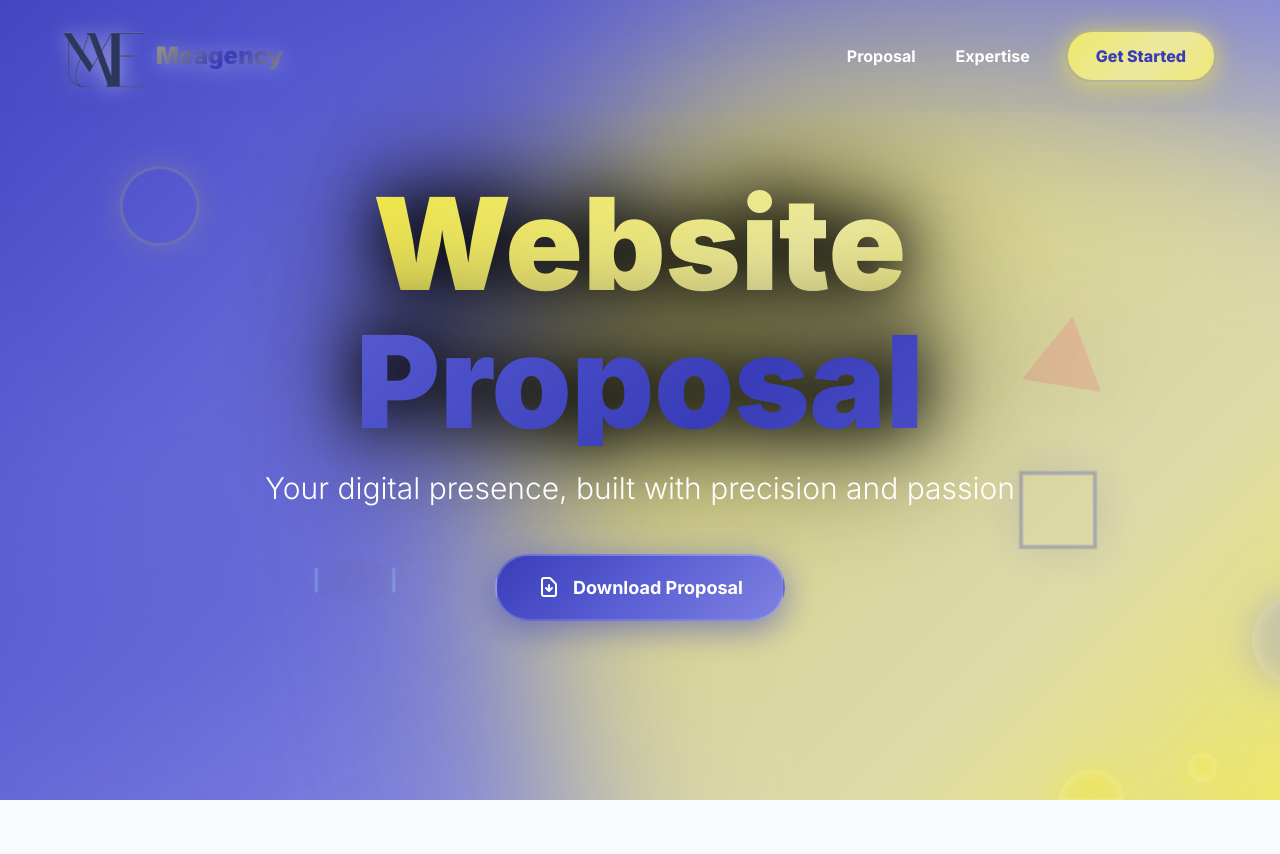
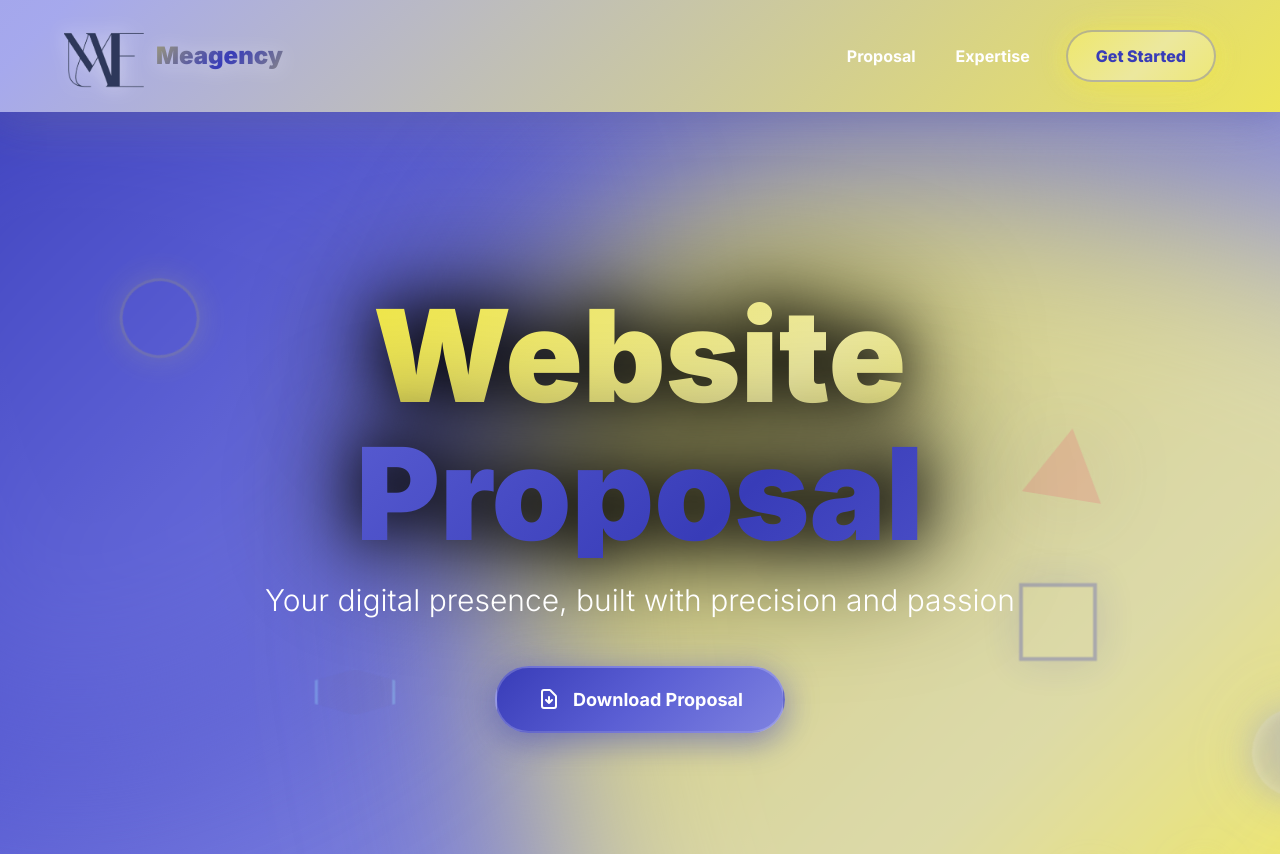
Before and after one commit to abukhshba/proposal, a plain HTML site: page index.html in a window 1280 px wide. Shown: the top 854 px of the page. Drawn offline with nearby package versions, Linux system fonts and the light colour scheme.

Commit message:
Revert "merge"
This reverts commit 56b398b41e9abf663f8605989894d8689f05e4e3.

```diff
--- a/index.html
+++ b/index.html
@@ -50,7 +50,7 @@
                         },
                         'fade-in': {
                             'from': { opacity: '0' },
-                            'to  ': { opacity: '1' },
+                            'to': { opacity: '1' },
                         },
                         'pulse-border': {
                             '0%, 100%': { borderColor: 'rgba(99, 102, 241, 0.5)' },
@@ -1248,11 +1248,8 @@
 <!-- Confetti Canvas -->
 <canvas id="confetti-canvas"></canvas>
 
-<!-- Hero Section - Based on Your Design Image -->
-<section class="min-h-screen flex flex-col items-center justify-center relative overflow-hidden" id="hero-section" style="background: linear-gradient(135deg, #383cb8 0%, #5b5fd4 30%, #7e82e0 60%, #a1a4ec 80%, #f0e748 100%);">
-
 <!-- Navigation Bar -->
-    <nav class="navbar-brand absolute top-0 left-0 right-0 z-50" id="main-navbar">
+<nav class="navbar-brand relative z-50" id="main-navbar">
     <div class="container mx-auto px-6 md:px-16 md:py-4 py-1">
         <div class="flex items-center justify-between">
             <!-- Logo -->
@@ -1304,22 +1301,6 @@
 <style>
     /* ===== AWESOME NAVBAR WITH BRAND COLORS ===== */
     .navbar-brand {
-            background: transparent;
-            backdrop-filter: blur(20px);
-            -webkit-backdrop-filter: blur(20px);
-            box-shadow: none;
-            transition: all 0.5s cubic-bezier(0.4, 0, 0.2, 1);
-        }
-
-        @keyframes navbar-gradient-flow {
-            0% { background-position: 0% 50%; }
-            25% { background-position: 100% 50%; }
-            50% { background-position: 100% 100%; }
-            75% { background-position: 0% 100%; }
-            100% { background-position: 0% 50%; }
-        }
-
-        .navbar-brand.scrolled {
         background: linear-gradient(135deg,
             rgba(56, 60, 184, 0.95) 0%,
             rgba(91, 95, 212, 0.95) 25%,
@@ -1327,7 +1308,25 @@
             rgba(161, 164, 236, 0.95) 75%,
             rgba(240, 231, 72, 0.95) 100%
         );
+        background-size: 400% 400%;
         animation: navbar-gradient-flow 15s ease infinite;
+        backdrop-filter: blur(20px);
+        -webkit-backdrop-filter: blur(20px);
+        box-shadow: 0 4px 30px rgba(56, 60, 184, 0.3),
+                    0 0 60px rgba(240, 231, 72, 0.2);
+        transition: all 0.5s cubic-bezier(0.4, 0, 0.2, 1);
+        /*border-bottom: 2px solid rgba(255, 255, 255, 0.2);*/
+    }
+
+    @keyframes navbar-gradient-flow {
+        0% { background-position: 0% 50%; }
+        25% { background-position: 100% 50%; }
+        50% { background-position: 100% 100%; }
+        75% { background-position: 0% 100%; }
+        100% { background-position: 0% 50%; }
+    }
+
+    .navbar-brand.scrolled {
         box-shadow: 0 8px 40px rgba(56, 60, 184, 0.5),
                     0 0 80px rgba(240, 231, 72, 0.3),
                     0 0 100px rgba(56, 60, 184, 0.2);
@@ -1585,6 +1584,9 @@
     }
 </style>
 
+<!-- Hero Section - Based on Your Design Image -->
+<section class="min-h-screen flex items-center justify-center relative overflow-hidden" id="hero-section" style="background: linear-gradient(135deg, #383cb8 0%, #5b5fd4 30%, #7e82e0 60%, #a1a4ec 80%, #f0e748 100%);">
+
     <!-- Animated Blob Shape (Left Side) -->
     <div class="blob-shape blob-left"></div>
 
@@ -1892,7 +1894,7 @@
     </style>
 
     <!-- Content -->
-    <div class="container mx-auto px-6 py-20 relative z-20 flex-grow flex items-center justify-center">
+    <div class="container mx-auto px-6 py-20 relative z-20">
         <div class="max-w-7xl mx-auto text-center">
 
             <!-- Main Headline with Explosive Animation and Bold Brand Colors -->
```
Lines whose indentation alone changed are shown as unchanged.
